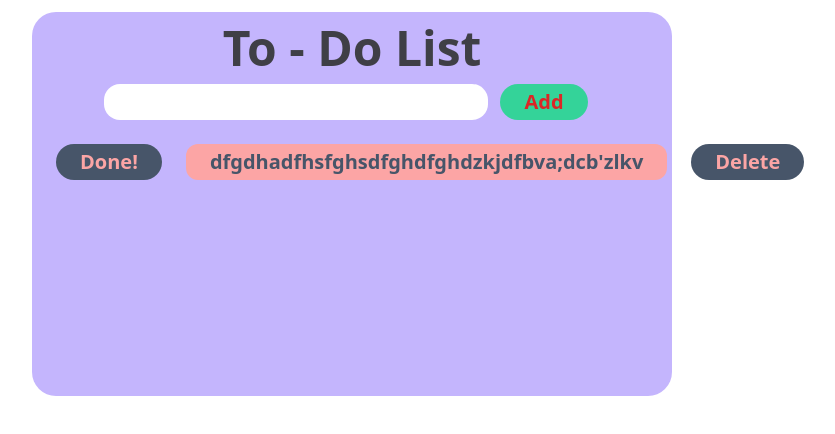
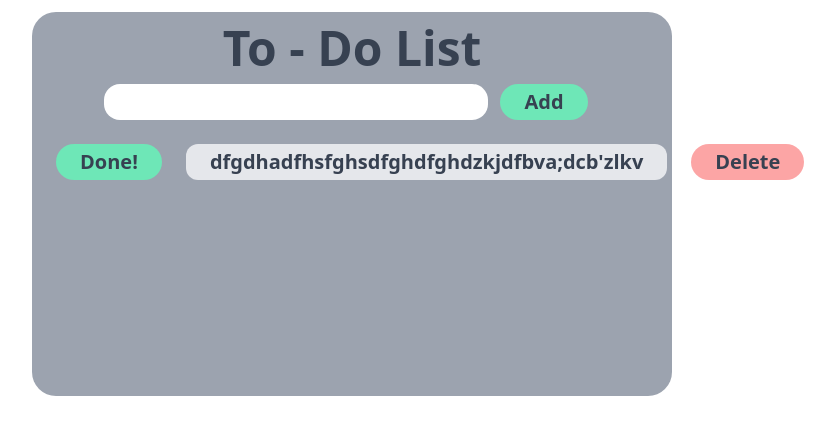
Before and after one commit to NPotokin/js_TODO, a plain HTML site: page index.html in a window 1280 px wide. Shown: the whole page, without its empty margins (288-1123 px from the left). Drawn offline with Linux system fonts and the light colour scheme.

Commit message:
improved structure, add hover

```diff
--- a/index.html
+++ b/index.html
@@ -8,22 +8,22 @@
     <link rel="stylesheet" href="css/main.css">
 </head>
 <body>
-    <div class="max-w-4xl w-1/2 h-96 bg-violet-300 container flex flex-col rounded-3xl p-3 mx-auto my-3">
-        <h1 class="text-5xl mx-auto font-bold text-zinc-700">To - Do List</h1>
+    <div class="max-w-4xl w-1/2 h-96 bg-gray-400 container flex flex-col rounded-3xl p-3 mx-auto my-3">
+        <h1 class="text-5xl mx-auto font-bold text-gray-700">To - Do List</h1>
         <div class="container flex flex-row mx-auto justify-center">
             <input type="text" name="input" id="input"
             class="rounded-2xl w-96 my-3">
-            <input type="button" value="Add" class="rounded-full bg-emerald-400 text-red-600 text-xl font-semibold m-3 px-6 py-1" >
+            <input type="button" value="Add" class="rounded-full bg-emerald-300 hover:bg-emerald-500
+             text-gray-700 text-xl font-semibold m-3 px-6 py-1" >
         </div>
         <ul class="mx-auto">
             <li >
                 <div class="container flex flex-row mx-auto">
                     <input type="button" value="Done!"
-                    class="rounded-full bg-slate-600 text-red-300 text-xl font-semibold m-3 px-6 py-1">
-                    <p class="w-auto rounded-xl bg-red-300 text-slate-600 text-xl font-semibold m-3 px-6 py-1">dfgdhadfhsfghsdfghdfghdzkjdfbva;dcb'zlkv</p>
+                    class="rounded-full bg-emerald-300 hover:bg-emerald-500 text-gray-700 text-xl font-semibold m-3 px-6 py-1">
+                    <p class="w-auto rounded-xl bg-gray-200 text-gray-700 text-xl font-semibold m-3 px-6 py-1">dfgdhadfhsfghsdfghdfghdzkjdfbva;dcb'zlkv</p>
                     <input type="button" value="Delete"
-                    class="rounded-full bg-slate-600 text-red-300 text-xl font-semibold m-3 px-6 py-1">
-
+                    class="rounded-full bg-red-300 hover:bg-red-500 text-gray-700 text-xl font-semibold m-3 px-6 py-1">
                 </div>
             </li>
         </ul>
```
Also changed, not shown: css/main.css.
